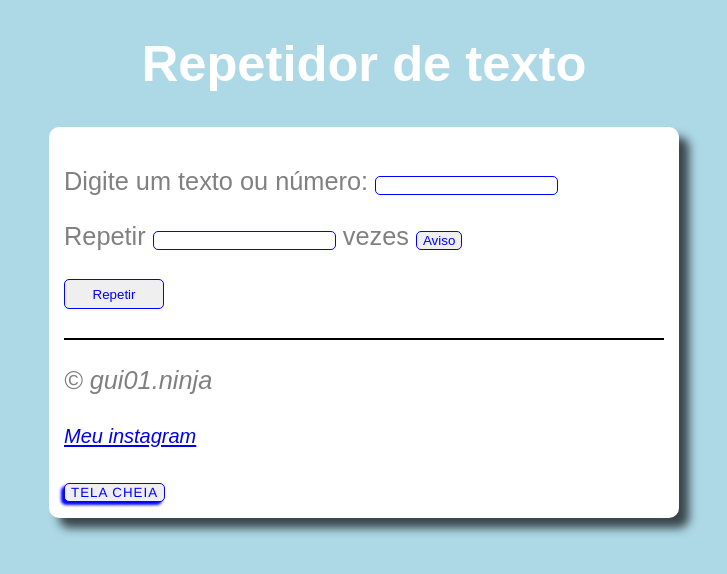
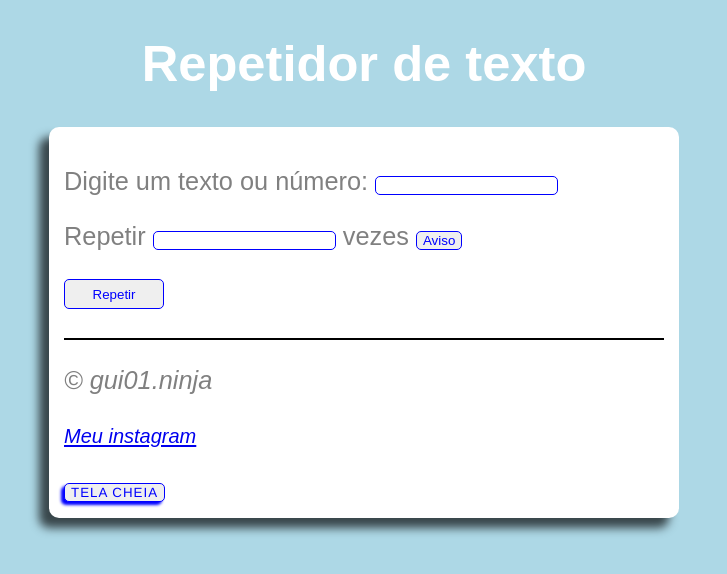
Before and after one commit to gui01dark12/gui01dark12.github.io, a plain HTML site: page index.html in a window 1280 px wide. Shown: the whole page, without its empty margins (276-1003 px from the left). Drawn offline with Linux system fonts and the light colour scheme.

Commit message:
Update index.html
Atualização do meu site

```diff
--- a/index.html
+++ b/index.html
@@ -19,7 +19,7 @@
         margin: auto;
         border-radius: 10px;
         padding: 15px;
-        box-shadow: 10px 10px 10px  rgba(0, 0, 0, 0.678);
+        box-shadow: -10px 10px 10px  rgba(0, 0, 0, 0.678);
       }
       div#res {
         border: solid black 1px;
```
